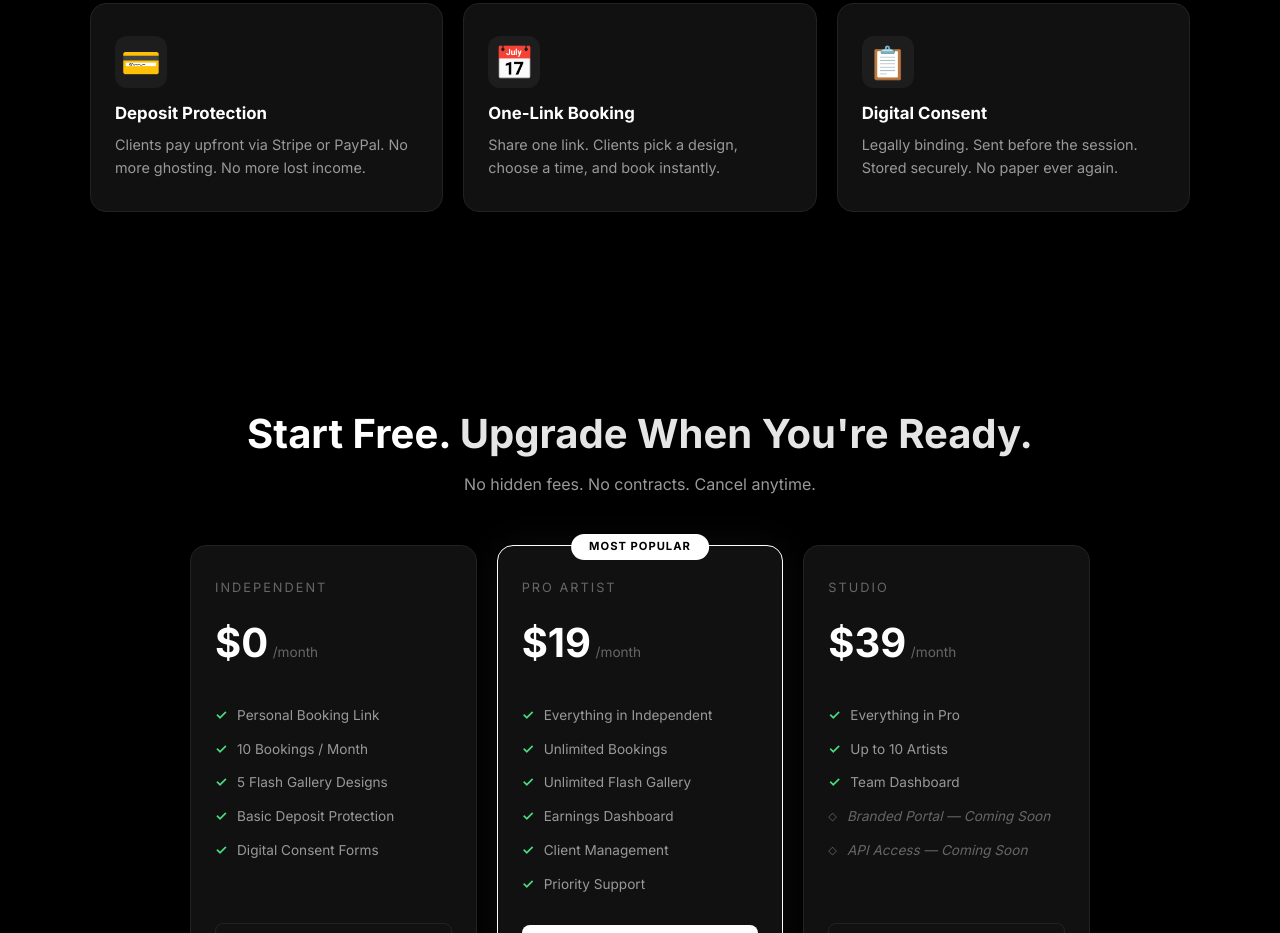
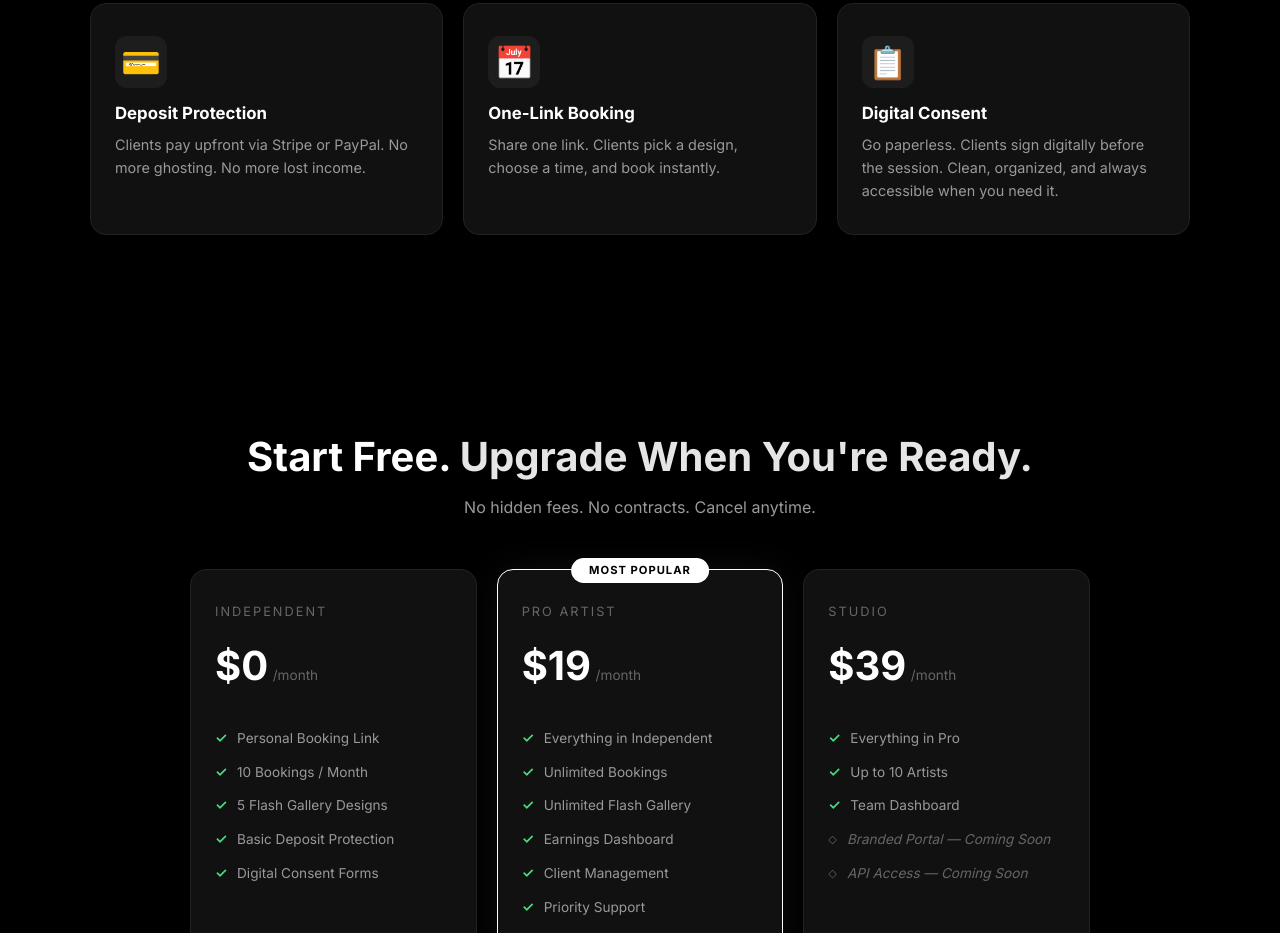
Before and after one commit to Janice799/inkbook-app, a website built with Vite: page index.html in a window 1280 px wide. Shown: the part 1780-2713 px from the top of the page. Built offline with nearby package versions, Linux system fonts and the light colour scheme.

Commit message:
copy: rewrite Digital Consent card — remove legal/security claims

```diff
--- a/index.html
+++ b/index.html
@@ -117,7 +117,8 @@
                 <div class="solution-card">
                     <div class="solution-icon">📋</div>
                     <h3>Digital Consent</h3>
-                    <p>Legally binding. Sent before the session. Stored securely. No paper ever again.</p>
+                    <p>Go paperless. Clients sign digitally before the session. Clean, organized, and always accessible
+                        when you need it.</p>
                 </div>
             </div>
         </div>
```
